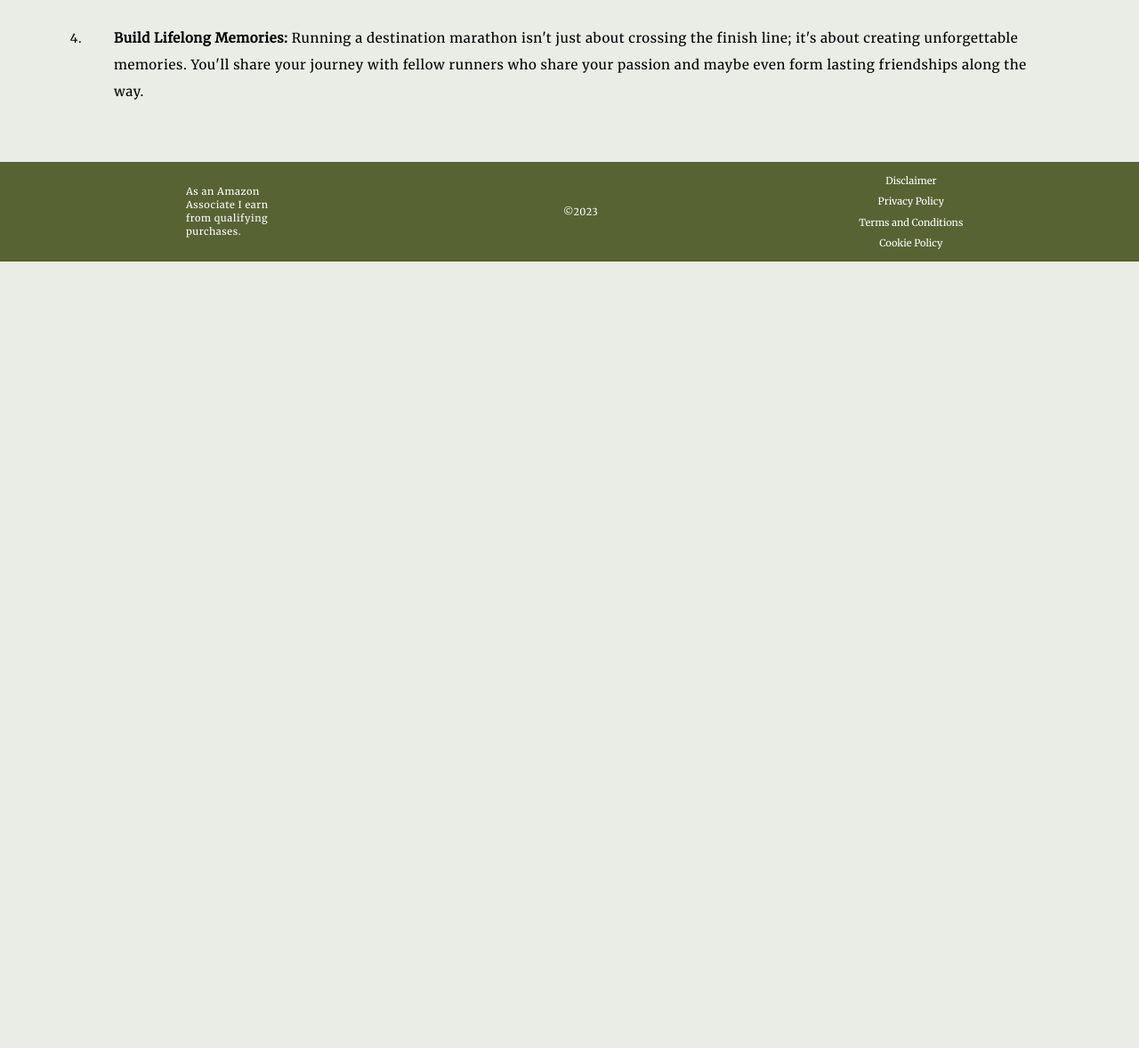
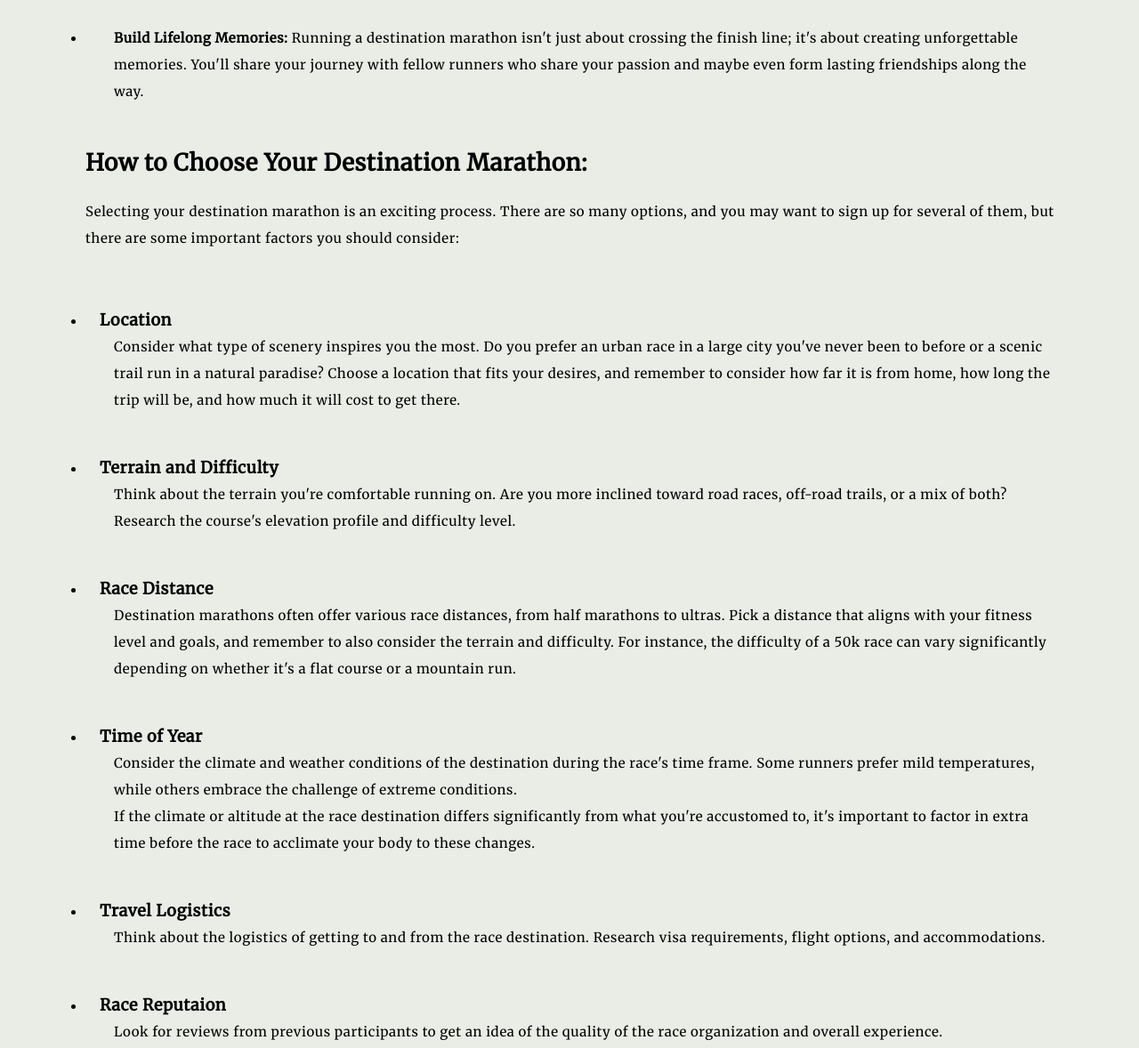
Before and after one commit to lydiastef/Running, a plain HTML site: page Blog-Posts/destination-m.html in a window 1280 px wide. Shown: the part 1833-3011 px from the top of the page at 89% size. Before the commit the page ends 2127 px from the top, so only its background shows below. Drawn offline with Linux system fonts and the light colour scheme.

Commit message:
destination marathons continued

```diff
--- a/Blog-Posts/destination-m.html
+++ b/Blog-Posts/destination-m.html
@@ -86,7 +86,7 @@
                     both serious runners seeking new challenges and casual runners looking to combine their passion for running with travel.</p>
 
                 <h2>Why Choose a Destination Marathon?</h2>
-                <ol>
+                <ul>
                     <li><p class="list-p"><strong>Explore New Horizons:</strong>
                         Imagine running along the historic streets of Rome, taking in the breathtaking views of the Great Wall of China, or experiencing
                         the vibrant energy of the New York City Marathon. Destination marathons transport you to iconic and exotic locations, providing a
@@ -101,7 +101,30 @@
                     <li><p class="list-p"><strong>Build Lifelong Memories:</strong>
                         Running a destination marathon isn't just about crossing the finish line; it's about creating unforgettable memories. You'll share your
                         journey with fellow runners who share your passion and maybe even form lasting friendships along the way.</p></li>
-                </ol>
+                </ul>
+
+                <h2>How to Choose Your Destination Marathon:</h2>
+                <p>Selecting your destination marathon is an exciting process. There are so many options, and you may want to sign up for several of them,
+                    but there are some important factors you should consider:</p>
+
+                <ul>
+                    <li><h3 class="in-text-h3">Location</h3><p class="list-p">Consider what type of scenery inspires you the most. Do you prefer an urban
+                        race in a large city you've never been to before or a scenic trail run in a natural paradise? Choose a location that fits your desires,
+                        and remember to consider how far it is from home, how long the trip will be, and how much it will cost to get there.</p></li>
+                    <li><h3 class="in-text-h3">Terrain and Difficulty</h3><p class="list-p">Think about the terrain you're comfortable running on. Are you more
+                        inclined toward road races, off-road trails, or a mix of both? Research the course's elevation profile and difficulty level.</p></li>
+                    <li><h3 class="in-text-h3">Race Distance</h3><p class="list-p">Destination marathons often offer various race distances, from half marathons
+                        to ultras. Pick a distance that aligns with your fitness level and goals, and remember to also consider the terrain and difficulty.
+                        For instance, the difficulty of a 50k race can vary significantly depending on whether it's a flat course or a mountain run.</p></li>
+                    <li><h3 class="in-text-h3">Time of Year</h3><p class="list-p">Consider the climate and weather conditions of the destination during the race's
+                        time frame. Some runners prefer mild temperatures, while others embrace the challenge of extreme conditions.<br>
+                        If the climate or altitude at the race destination differs significantly from what you're accustomed to, it's important to factor in extra
+                        time before the race to acclimate your body to these changes.</p></li>
+                    <li><h3 class="in-text-h3">Travel Logistics</h3><p class="list-p">Think about the logistics of getting to and from the race destination.
+                        Research visa requirements, flight options, and accommodations.</p></li>
+                    <li><h3 class="in-text-h3">Race Reputaion</h3><p class="list-p">Look for reviews from previous participants to get an idea of the quality of
+                        the race organization and overall experience.</p></li>
+                </ul>
 
 
 
```
